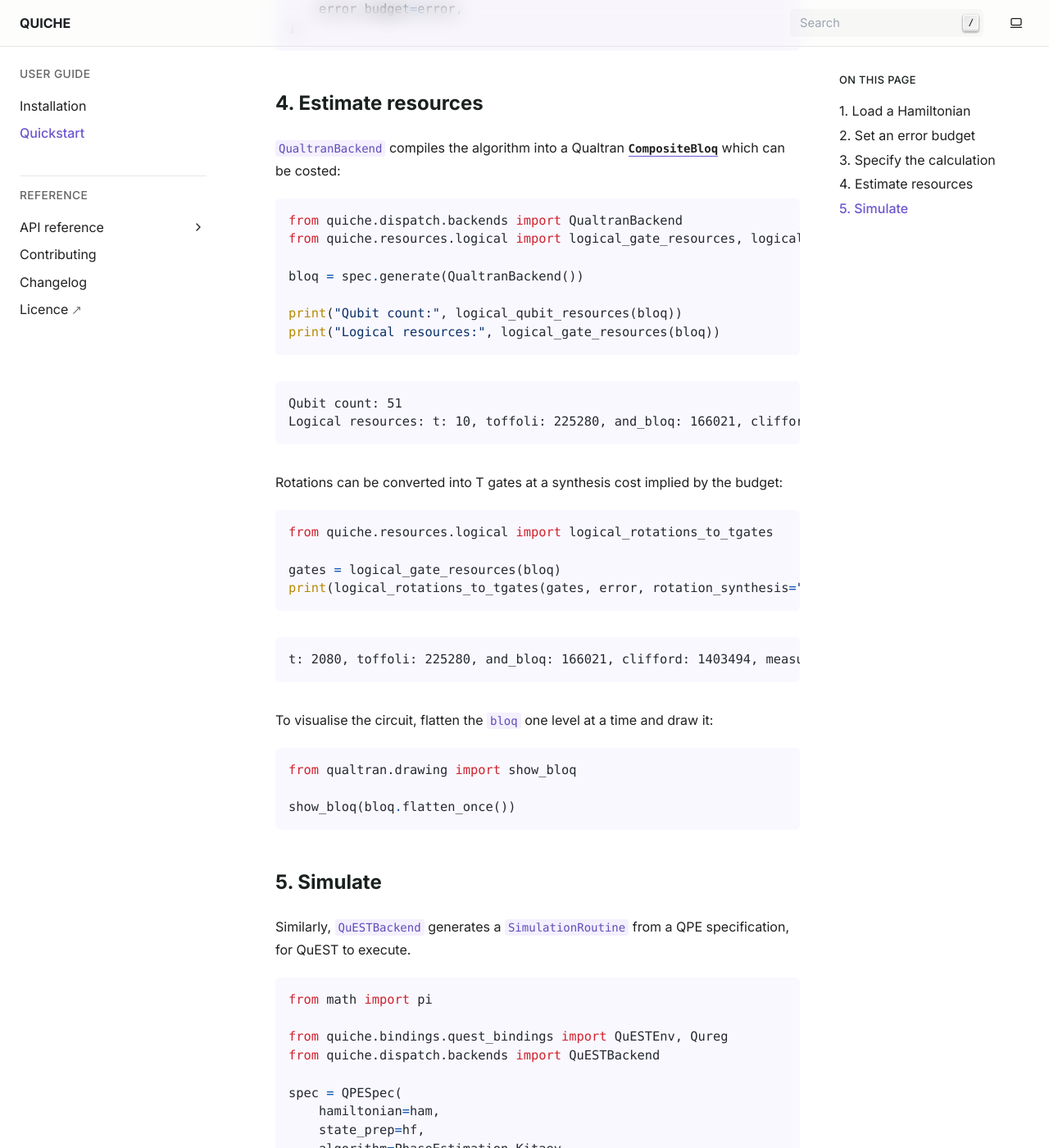
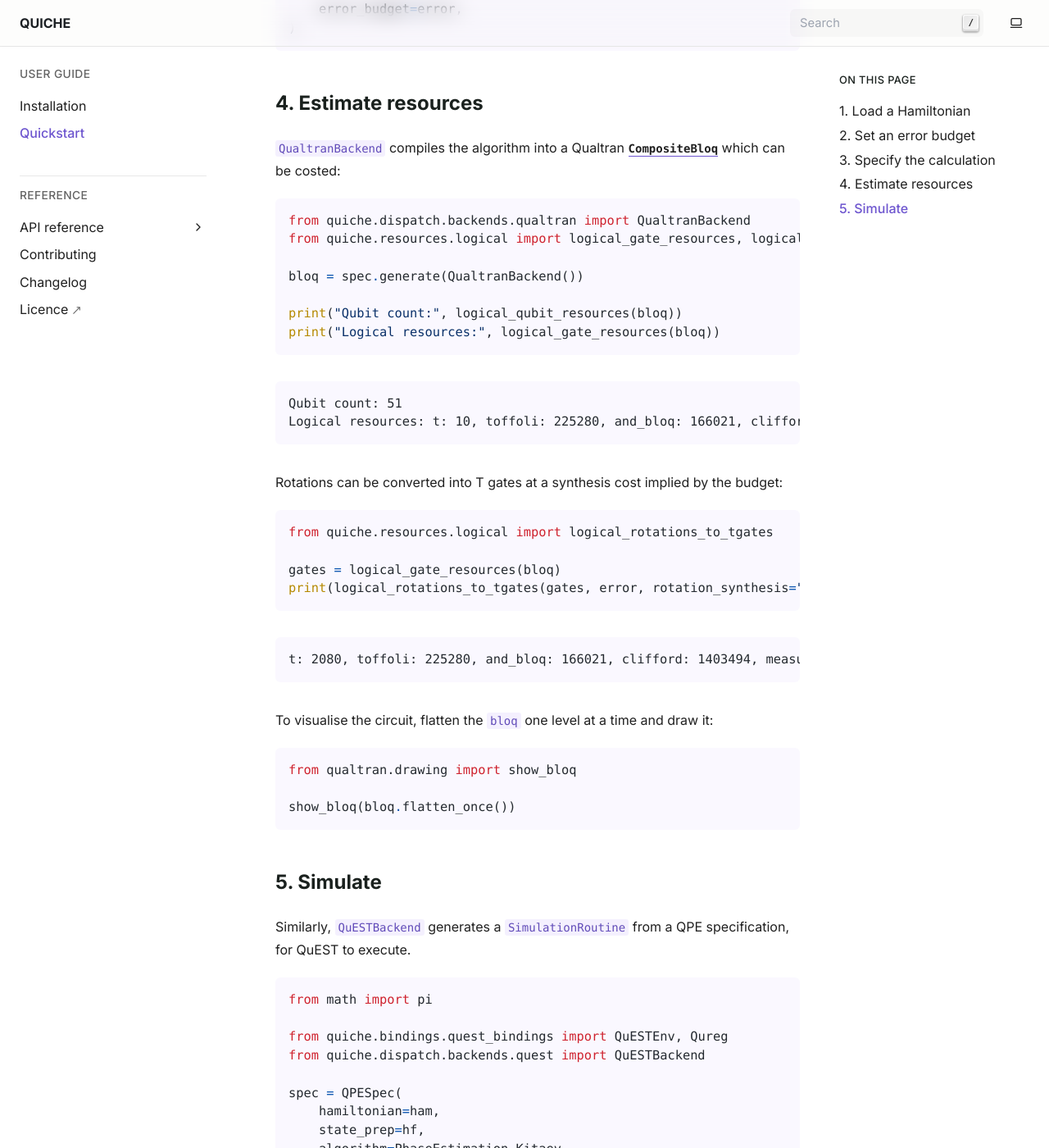
Before and after one commit to Quantum-Motion/quiche, a Sphinx documentation site: the page built from docs/quickstart.md, in a window 1280 px wide and 1400 px high, scrolled down 2367 px. Shown: the whole window at 82% size. Built offline with Sphinx 7.4.7, drawn with Linux system fonts in a browser that asks for light colours.

Commit message:
refactor!: remove backend reexports which eagerly import

````diff
--- a/docs/quickstart.md
+++ b/docs/quickstart.md
@@ -94,7 +94,7 @@ spec = QPESpec(
 [`CompositeBloq`](https://qualtran.readthedocs.io/en/latest/reference/qualtran/CompositeBloq.html) which can be costed:
 
 ```python
-from quiche.dispatch.backends import QualtranBackend
+from quiche.dispatch.backends.qualtran import QualtranBackend
 from quiche.resources.logical import logical_gate_resources, logical_qubit_resources
 
 bloq = spec.generate(QualtranBackend())
@@ -138,7 +138,7 @@ Similarly, {py:class}`~quiche.dispatch.backends.quest.QuESTBackend` generates a
 from math import pi
 
 from quiche.bindings.quest_bindings import QuESTEnv, Qureg
-from quiche.dispatch.backends import QuESTBackend
+from quiche.dispatch.backends.quest import QuESTBackend
 
 spec = QPESpec(
     hamiltonian=ham,
````
Also changed, not shown: README.md (+1 -1 lines), 3 other files.
